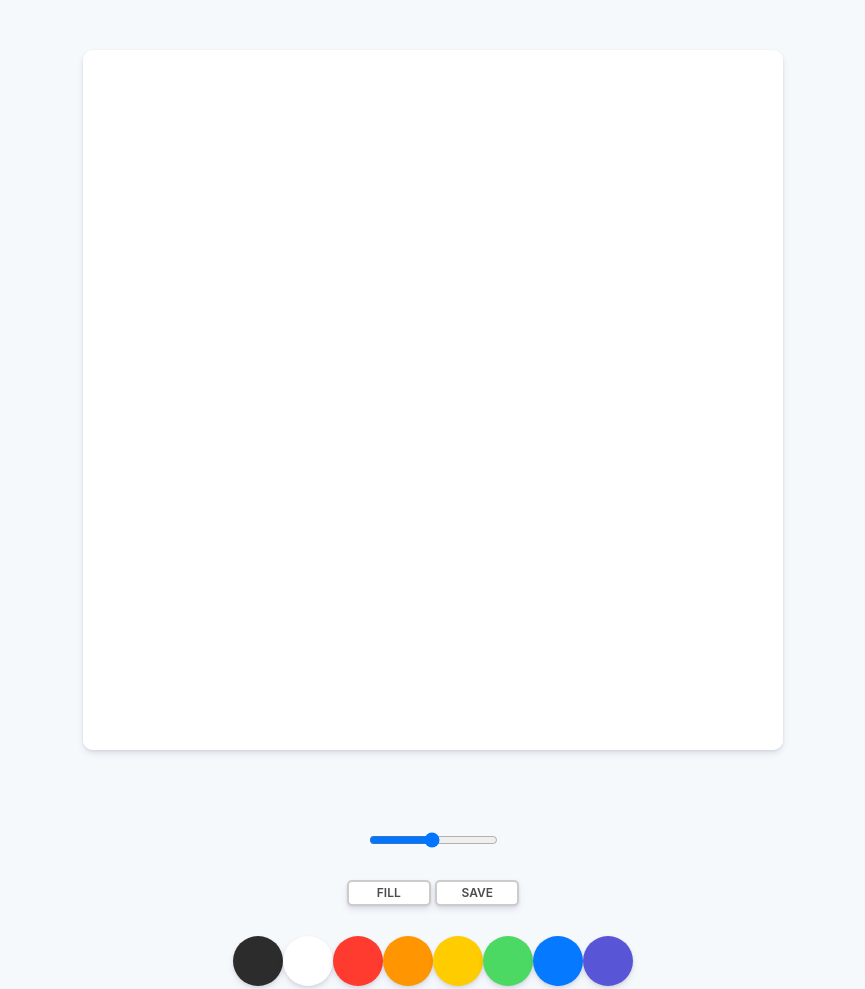
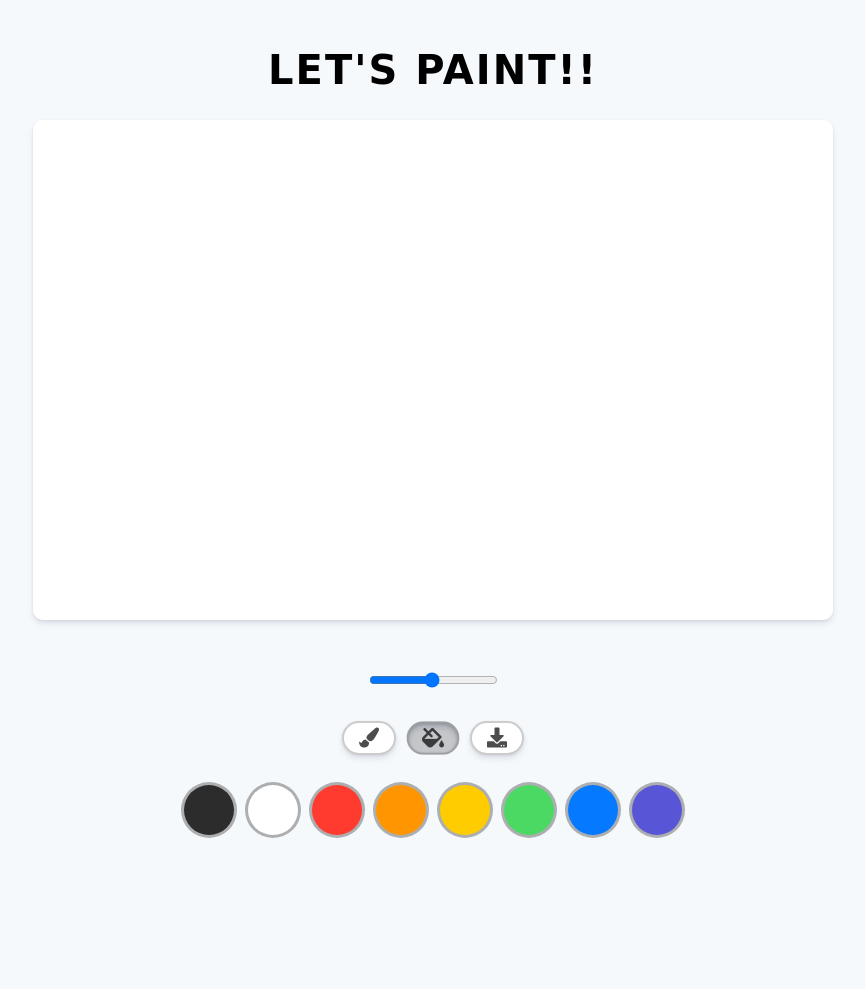
Before and after one commit to morima123/paintjs, a plain HTML site: page index.html in a window 1280 px wide. Shown: the whole page, without its empty margins (207-1072 px from the left). After the commit the page ends 885 px from the top, so only its background shows below. Drawn offline with nearby package versions, Linux system fonts and the light colour scheme; a web font is replaced by a local one.

Commit message:
customised(1)

```diff
--- a/app.js
+++ b/app.js
@@ -2,16 +2,20 @@ const canvas = document.getElementById("jsCanvas");
 const ctx = canvas.getContext("2d");
 const colors = document.getElementsByClassName("jsColor");
 const range = document.getElementById("jsRange");
-const mode = document.getElementById("jsMode");
+//const mode = document.getElementsByClassName("jsMode");
+const penBtn = document.getElementById("penBtn");
+const fillBtn = document.getElementById("fillBtn");
+const modeBtn = document.getElementsByClassName("modeBtn");
 const saveBtn = document.getElementById("jsSave");
 
 const INITIAL_COLOR = "#2c2c2c";
-const CANVAS_SIZE = 700;
-canvas.width = CANVAS_SIZE;
-canvas.height = CANVAS_SIZE;
+const CANVAS_HEIGHT = 500;
+const CANVAS_WIDTH = 800;
+canvas.height = CANVAS_HEIGHT;
+canvas.width = CANVAS_WIDTH;
 
 ctx.fillStyle = "white";
-ctx.fillRect(0, 0, CANVAS_SIZE, CANVAS_SIZE);
+ctx.fillRect(0, 0, CANVAS_WIDTH, CANVAS_HEIGHT);
 ctx.strokeStyle = INITIAL_COLOR;
 ctx.fillStyle = INITIAL_COLOR;
 ctx.lineWidth = 2.5;
@@ -19,6 +23,7 @@ ctx.lineWidth = 2.5;
 let painting = false;
 let filling = false;
 
+//FOR BEGIN AND END PAINTING
 function stopPainting() {
   painting = false;
 }
@@ -27,6 +32,7 @@ function startPainting() {
   painting = true;
 }
 
+//FOR PAINTING
 function onMouseMove(event) {
   const x = event.offsetX;
   const y = event.offsetY;
@@ -39,37 +45,54 @@ function onMouseMove(event) {
   }
 }
 
+//FOR CHOOSING COLOURS
 function handleColorClick(event) {
   const color = event.target.style.backgroundColor;
   ctx.strokeStyle = color;
   ctx.fillStyle = color;
 }
 
+//FOR THE RANGE INPUT
 function handleRangeChange(event) {
   const size = event.target.value;
   ctx.lineWidth = size;
 }
 
-function handleModeClick() {
-  if (filling === true) {
-    filling = false;
-    mode.innerText = "Fill";
-  } else {
-    filling = true;
-    mode.innerText = "Paint";
+//PAINT OR FILL MODES
+function inputMode() {
+  if (pen.disabled) {
+    pen.style.backgroundColor("#111");
   }
 }
 
-function handleCanvasClick() {
+//Modify here
+function handleModeClick() {
   if (filling) {
-    ctx.fillRect(0, 0, CANVAS_SIZE, CANVAS_SIZE);
+    filling = false;
+    penBtn.disabled = true;
+    fillBtn.disabled = false;
+    console.log("painting");
+  } else {
+    filling = true;
+    penBtn.disabled = false;
+    fillBtn.disabled = true;
+    console.log("filling");
   }
 }
 
+//FOR FILLING ACTION
+function handleCanvasClick() {
+  if (filling) {
+    ctx.fillRect(0, 0, CANVAS_WIDTH, CANVAS_HEIGHT);
+  }
+}
+
+//FOR PREVENTING THE RIGHT CLICK
 function handleCM(event) {
   event.preventDefault();
 }
 
+//FOR SAVING THE IMAGE
 function handleSaveClick() {
   const image = canvas.toDataURL();
   const link = document.createElement("a");
@@ -78,6 +101,7 @@ function handleSaveClick() {
   link.click();
 }
 
+//DEFINING THE FUNCTIONS
 if (canvas) {
   canvas.addEventListener("mousemove", onMouseMove);
   canvas.addEventListener("mousedown", startPainting);
@@ -94,10 +118,9 @@ Array.from(colors).forEach((color) =>
 if (range) {
   range.addEventListener("input", handleRangeChange);
 }
-
-if (mode) {
+Array.from(modeBtn).forEach((mode) => {
   mode.addEventListener("click", handleModeClick);
-}
+});
 
 if (saveBtn) {
   saveBtn.addEventListener("click", handleSaveClick);
--- a/index.html
+++ b/index.html
@@ -4,10 +4,16 @@
     <meta charset="UTF-8" />
     <meta name="viewport" content="width=device-width, initial-scale=1.0" />
     <meta http-equiv="X-UA-Compatible" content="ie=edge" />
+    <!--FONT AWESOME-->
+    <link
+      rel="stylesheet"
+      href="https://use.fontawesome.com/releases/v5.14.0/css/all.css"
+    />
     <link rel="stylesheet" href="styles.css" />
     <title>PaintJS</title>
   </head>
   <body>
+    <h2>LET'S PAINT!!</h2>
     <canvas id="jsCanvas" class="canvas"></canvas>
     <div class="controls">
       <div class="controls_range">
@@ -22,8 +28,13 @@
         <!-- Adjust color to the current color used-->
       </div>
       <div class="controls_btns">
-        <button id="jsMode">Fill</button>
-        <button id="jsSave">Save</button>
+        <button class="modeBtn" id="penBtn">
+          <i id="pen" class="fas fa-paint-brush"></i>
+        </button>
+        <button class="modeBtn" id="fillBtn" disabled>
+          <i id="fill" class="fas fa-fill-drip"></i>
+        </button>
+        <button><i id="jsSave" class="fas fa-download"></i></button>
       </div>
       <div class="controls_colors" id="jsColors">
         <div
@@ -60,6 +71,8 @@
         ></div>
       </div>
     </div>
+    <!--JQUERY CDN-->
+    <script src="https://code.jquery.com/jquery-3.5.1.min.js"></script>
     <script src="app.js"></script>
   </body>
 </html>
--- a/styles.css
+++ b/styles.css
@@ -1,25 +1,35 @@
 @import "reset.css";
+@import "https://fonts.googleapis.com/css2?family=Lobster&family=Ranchers&display=swap";
 
+* {
+  box-sizing: border-box;
+}
 body {
   background-color: #f6f9fc;
-  font-family: -apple-system, BlinkMacSystemFont, "Segoe UI", Roboto, Oxygen,
-    Ubuntu, Cantarell, "Open Sans", "Helvetica Neue", sans-serif;
+  font-family: "Ranchers", cursive;
   display: flex;
   flex-direction: column;
   align-items: center;
   padding: 50px 0px;
 }
 
+h2 {
+  font-size: 2.5em;
+  font-weight: 600;
+  margin-bottom: 30px;
+  letter-spacing: 2px;
+}
+
 .canvas {
-  width: 700px;
-  height: 700px;
+  width: 800px;
+  height: 500px;
   background-color: #fff;
   border-radius: 10px;
   box-shadow: 0 4px 6px rgba(50, 50, 93, 0.11), 0 1px 3px rgba(0, 0, 0, 0.08);
 }
 
 .controls {
-  margin-top: 80px;
+  margin-top: 50px;
   display: flex;
   flex-direction: column;
   align-items: center;
@@ -28,18 +38,27 @@ body {
 .controls .controls_range {
   margin-bottom: 30px;
 }
+
+.controls .controls_range input {
+  cursor: grab;
+}
+
 .controls .controls_btns {
   margin-bottom: 30px;
+  display: flex;
+  justify-content: center;
+  align-items: center;
 }
 
 .controls_btns button {
   all: unset;
   cursor: pointer;
   background-color: #fff;
-  padding: 5px 0px;
-  width: 80px;
+  margin: 0 5px;
+  width: 50px;
+  height: 30px;
   text-align: center;
-  border-radius: 5px;
+  border-radius: 20px;
   box-shadow: 0 4px 6px rgba(50, 50, 93, 0.11), 0 1px 3px rgba(0, 0, 0, 0.08);
   border: 2px solid rgba(0, 0, 0, 0.2);
   color: rgba(0, 0, 0, 0.7);
@@ -48,7 +67,19 @@ body {
   font-size: 12px;
 }
 .controls_btns button:active {
+  transform: scale(0.95);
+}
+.controls_btns .modeBtn:disabled {
+  background: rgba(0, 0, 0, 0.2);
   transform: scale(0.98);
+  box-shadow: inset 0 4px 6px rgba(50, 50, 93, 0.2), inset 0 1px 3px rgba(0, 0, 0, 0.2);
+}
+.controls button .fas {
+  font-size: 20px;
+  height: 100%;
+  width: 100%;
+  line-height: 30px;
+  text-align: center;
 }
 
 .controls .controls_colors {
@@ -58,6 +89,7 @@ body {
   width: 50px;
   height: 50px;
   border-radius: 25px;
+  margin: 0 7px;
   cursor: pointer;
-  box-shadow: 0 4px 6px rgba(50, 50, 93, 0.11), 0 1px 3px rgba(0, 0, 0, 0.08);
+  box-shadow: 0 0 0 3px rgba(0, 0, 0, 0.3);
 }
```
